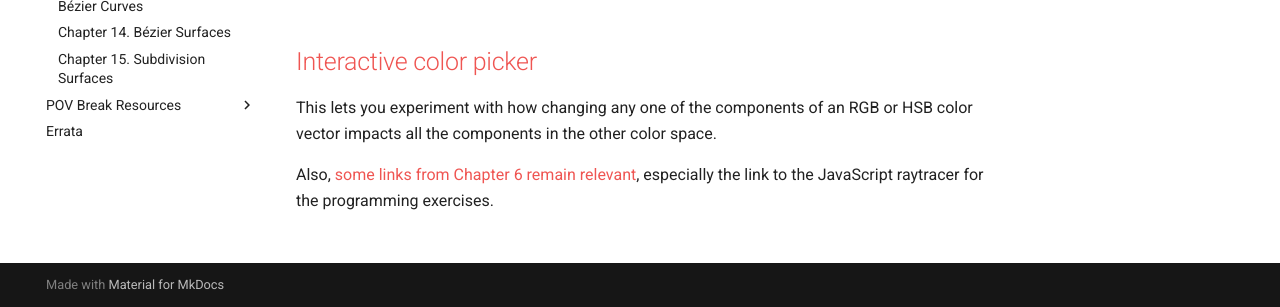
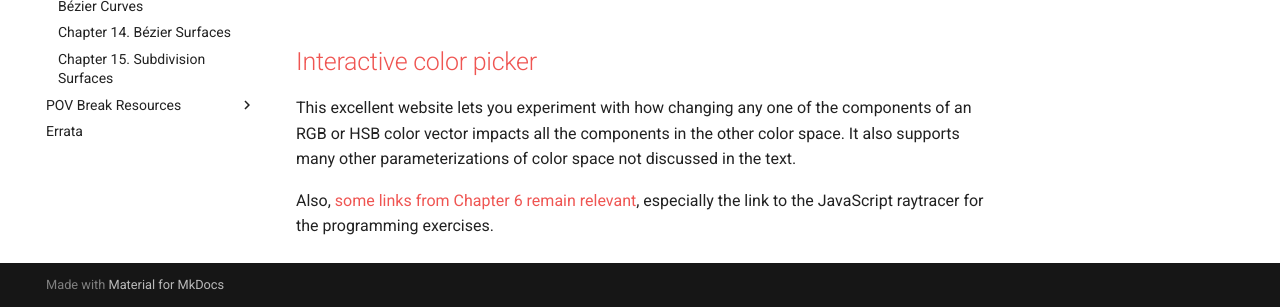
Before and after one commit to nathancarter/mocg, an MkDocs documentation site: the page built from docs/chapter-8-resources.md, in a window 1280 px wide and 989 px high, cut to the strip 682-989 px from the top of the window. Built offline with MkDocs 1.6.1 and Material for MkDocs 9.7.7, drawn with Linux system fonts in a browser that asks for light colours; old or Windows-style settings are respelled for this version of MkDocs.

Commit message:
Updating broken app link

```diff
--- a/docs/chapter-8-resources.md
+++ b/docs/chapter-8-resources.md
@@ -10,10 +10,11 @@
 
 <iframe width="560" height="315" src="https://www.youtube.com/embed/UDGxbQG5L-I" frameborder="0" allowfullscreen></iframe>
 
-## [Interactive color picker](https://nathancarter.github.io/color-converter)
+## [Interactive color picker](http://colorizer.org/)
 
-This lets you experiment with how changing any one of the components of an
+This excellent website lets you experiment with how changing any one of the components of an
 RGB or HSB color vector impacts all the components in the other color space.
+It also supports many other parameterizations of color space not discussed in the text.
 
 Also, [some links from Chapter 6 remain relevant](chapter-6-resources.md),
 especially the link to the JavaScript raytracer for the programming
```
